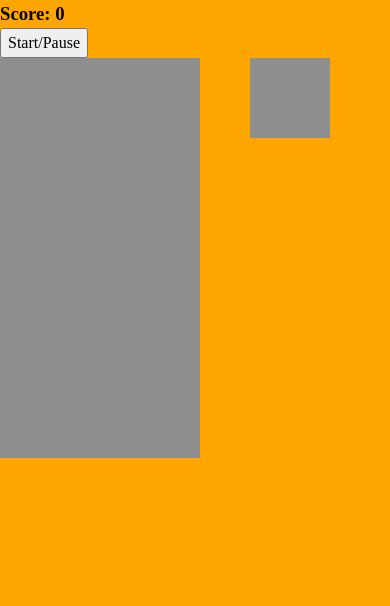
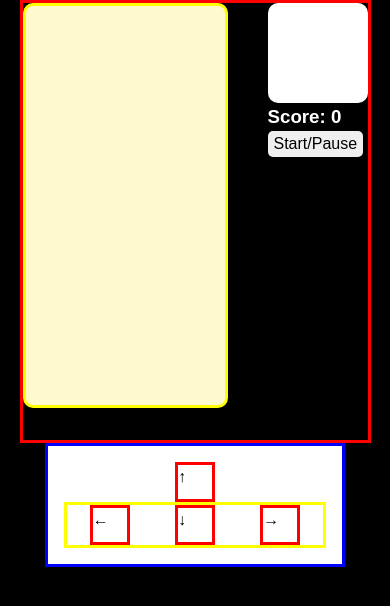
Before and after one commit to ThroughTimeAndSpaceTraveler/tetris, a plain HTML site: page index.html in a window 390 px wide. Drawn offline with Linux system fonts and the light colour scheme.

Commit message:
work on styles

```diff
--- a/index.html
+++ b/index.html
@@ -9,8 +9,6 @@
 </head>
 <body>
 
-    <h3>Score: <span id="score">0</span> </h3>
-    <button id="start">Start/Pause</button>
 
     <div class="container">
 
@@ -229,6 +227,7 @@
             <div class="taken"></div>
         </div>
 
+        <div class="info">
             <div class="mini-grid">
                 <div></div>
                 <div></div>
@@ -247,6 +246,24 @@
                 <div></div>
                 <div></div>
             </div>
+
+            <div class="score">
+                <h3>Score: <span id="score">0</span> </h3>
+                <button class="start-btn" id="start">Start/Pause</button>
+            </div>
+        </div>
+
+    </div>
+
+
+    <div class="mobile-controls">
+        <div class="up key">↑</div>
+        <div class="flex-controls">
+            <div class="left key">←</div>
+            <div class="down key">↓</div>
+            <div class="right key">→</div>
+        </div>
+
     </div>
 
 
--- a/style.css
+++ b/style.css
@@ -74,7 +74,12 @@ scroll-behavior: auto;
 }
 
 body {
-    background-color: orange;
+    background-color: #000;
+    display: flex;
+    flex-direction: column;
+    align-items: center;
+    font-family: sans-serif;
+    color: #fff;
 }
 
 /* the game */
@@ -82,19 +87,24 @@ body {
 
 .container {
     display: flex;
+    padding-bottom: 2em;
+    border: solid red;
 }
 
 .grid {
-    width: 200px;
-    height: 400px;
-    background-color: #8e8e8e;
+    width: 205px;
+    height: 405px;
+    background-color: lemonchiffon;
     display: flex;
     flex-wrap: wrap;
+    border-radius: 10px;
+    border: solid yellow;
 }
 
 .grid div {
     height: 20px;
     width: 20px;
+    border-radius: 5px;
 }
 
 .tetromino {
@@ -102,18 +112,64 @@ body {
 }
 
 
+.info {
+    margin-left: 40px;
+}
+
 .mini-grid {
-    width: 80px;
-    height: 80px;
+    width: 100px;
+    height: 100px;
     display: flex;
+    border-radius: 10px;
     flex-wrap: wrap;
-    background-color: #8e8e8e;
-    margin-left: 50px;
-
+    background-color: #fff;
 }
 
 .mini-grid div {
-    width: 20px;
-    height: 20px;
+    width: 25px;
+    height: 25px;
+    border-radius: 5px;
+}
 
+
+.score {
+    width: 100px;
 }
+
+.start-btn {
+    background-color: ;
+    border-radius: 5px;
+    border: none;
+}
+
+.mobile-controls {
+    display: none;
+}
+
+
+
+@media screen and (max-width: 800px) {
+    .mobile-controls {
+        display: flex;
+        flex-direction: column;
+        background-color: #fff;
+        border: solid blue;
+        color: #000;
+        margin: 0 auto;
+        width: 300px;
+        padding: 1em;
+    }
+
+    .flex-controls {
+        display: flex;
+        border: solid yellow;
+        justify-content: center;
+    }
+
+    .key {
+        border: solid red;
+        width: 40px;
+        height: 40px;
+        margin: 0 auto;
+    }
+}
```
Lines whose indentation alone changed are shown as unchanged.
